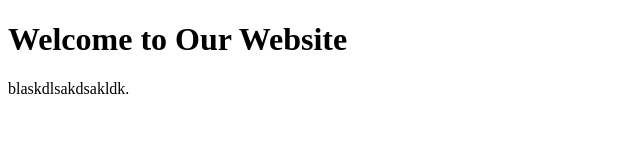
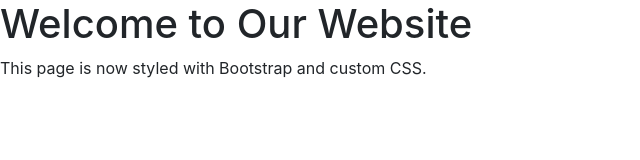
Before and after one commit to stephnos/ca3-CS1534, a plain HTML site: page home.html in a window 1280 px wide. Shown: the whole page, without its empty margins (0-640 px from the left). Drawn offline with nearby package versions, Linux system fonts and the light colour scheme.

Commit message:
Update home.html
This page is now styled with Bootstrap and custom CSS

```diff
--- a/home.html
+++ b/home.html
@@ -3,9 +3,11 @@
 <head>
     <meta charset="utf-8">
     <title>Untitled</title>
+    <link rel="stylesheet" href="assets/bootstrap/css/bootstrap.min.css">
+    <link rel="stylesheet" href="assets/css/styles.css">
 </head>
 <body>
     <h1>Welcome to Our Website</h1>
-    <p>blaskdlsakdsakldk.</p>
+    <p>This page is now styled with Bootstrap and custom CSS.</p>
 </body>
 </html>
```
